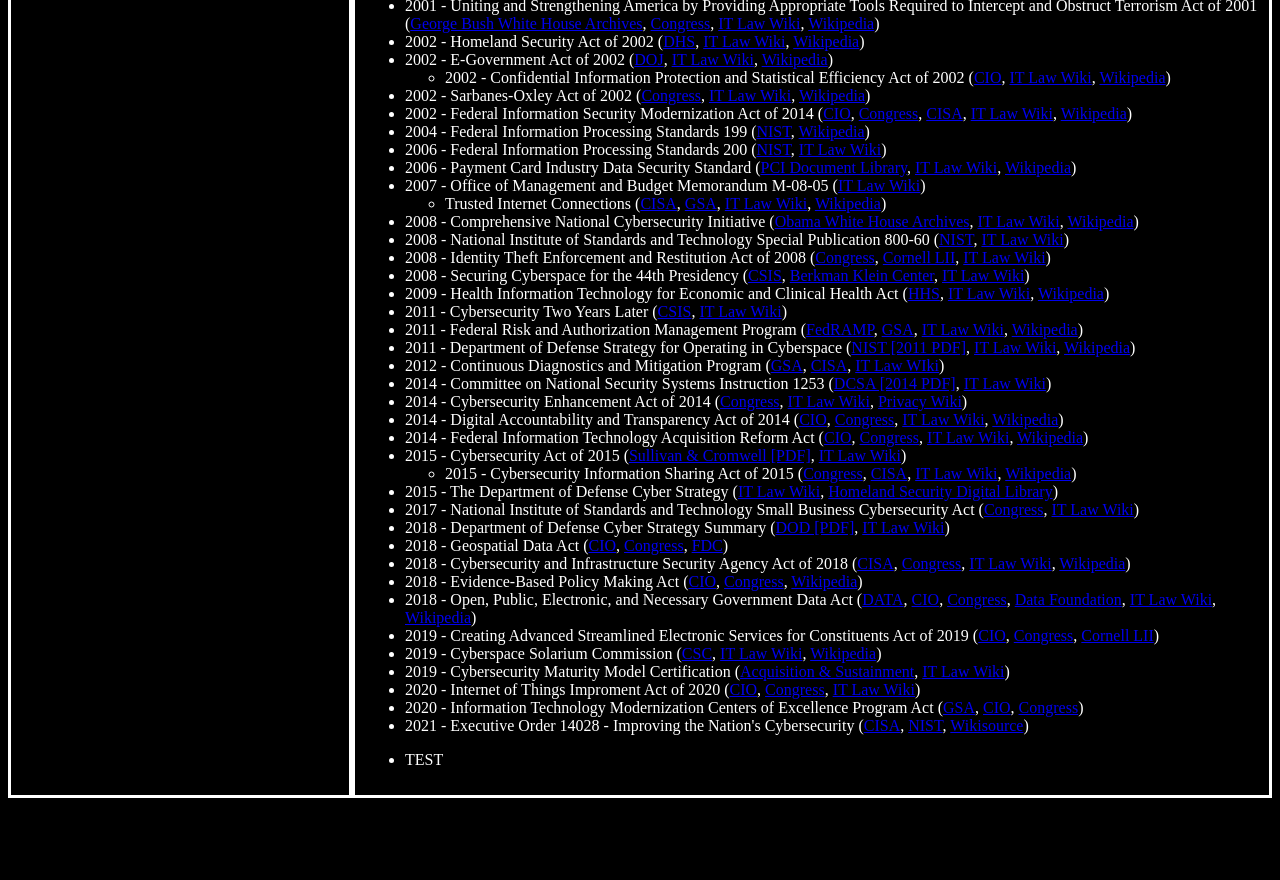
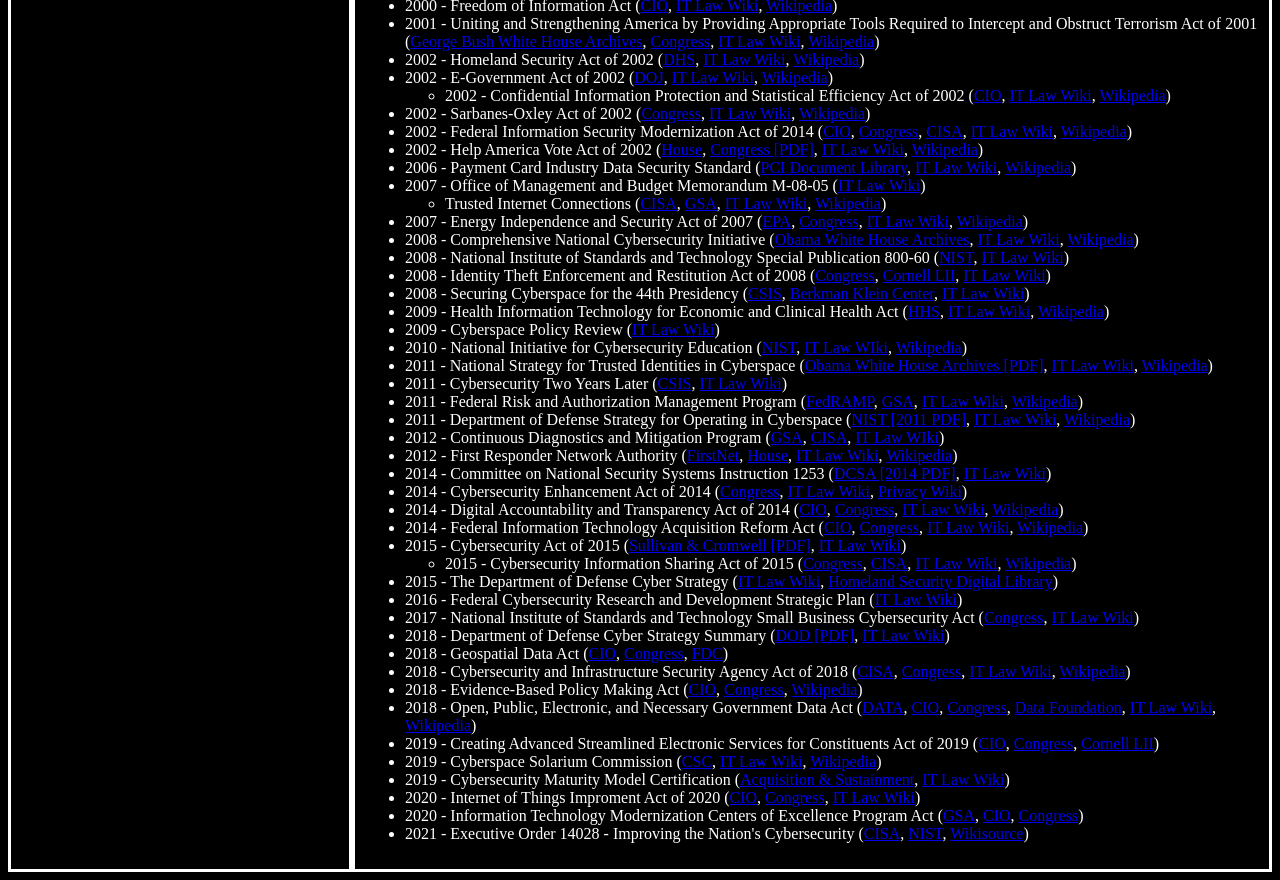
Before and after one commit to petepetepeter/petepetepeter.github.io, a plain HTML site: page cyber_policy.html in a window 1280 px wide. Shown: the part 1245-2125 px from the top of the page. Before the commit the page ends 2051 px from the top, so only its background shows below. Drawn offline with Linux system fonts and the light colour scheme.

Commit message:
version 0.2.2

```diff
--- a/cyber_policy.html
+++ b/cyber_policy.html
@@ -3,14 +3,14 @@
   <head>
     <meta charset="utf-8">
     <link rel="stylesheet" type="text/css" href="docs/assets/css/main.css">
-    <title>US Cyber Policy Timeline</title>
+    <title>USA CySec Policy</title>
   </head>
   <body>
     <div class="title-image">
       <img class="pp" src="docs/assets/images/PetePic.jpg" style="width: 300px" alt="I am pretty.">
     </div>
     <header>
-      <h1>Us Cyber Policy Timeline</h1>
+      <h1>USA Cybersecurity Policy Timeline</h1>
     </header>
     <section>
       <nav>
@@ -43,6 +43,7 @@
             <ul>
               <li><a href="https://www.cisa.gov/directives">CISA Directives</a></li>
               <li><a href="https://csrc.nist.gov/publications/">NIST Publications</a></li>
+              <li><a href="https://www.nist.gov/standardsgov/compliance-faqs-federal-information-processing-standards-fips">Federal Information Processing Standards</a></li>
               <li><a href="https://www.acq.osd.mil/cmmc/index.html">Acquisition & Sustainment: CMMC</a></li>
               <li><a href="https://www.esd.whs.mil/DD/">DOD Washington Headquarters Services</a></li>
               <ul>
@@ -95,22 +96,26 @@
           </ul>
           <li>2002 - Sarbanes-Oxley Act of 2002 (<a href="https://www.congress.gov/bill/107th-congress/house-bill/3763">Congress</a>, <a href="https://itlaw.fandom.com/wiki/Sarbanes-Oxley_Act_of_2002">IT Law Wiki</a>, <a href="https://en.wikipedia.org/wiki/Sarbanes%E2%80%93Oxley_Act">Wikipedia</a>)</li>
           <li>2002 - Federal Information Security Modernization Act of 2014 (<a href="https://www.cio.gov/handbook/it-laws/fisma/?clickEvt">CIO</a>, <a href="https://www.congress.gov/bill/113th-congress/senate-bill/2521">Congress</a>, <a href="https://www.cisa.gov/federal-information-security-modernization-act">CISA</a>, <a href="https://itlaw.fandom.com/wiki/Federal_Information_Security_Modernization_Act_of_2014">IT Law Wiki</a>, <a href="https://en.wikipedia.org/wiki/Federal_Information_Security_Modernization_Act_of_2014">Wikipedia</a>)</li>
-          <li>2004 - Federal Information Processing Standards 199 (<a href="https://csrc.nist.gov/publications/detail/fips/199/final">NIST</a>, <a href="https://en.wikipedia.org/wiki/FIPS_199">Wikipedia</a>)</li>
-          <li>2006 - Federal Information Processing Standards 200 (<a href="https://csrc.nist.gov/publications/detail/fips/200/final">NIST</a>, <a href="https://itlaw.fandom.com/wiki/FIPS_200">IT Law Wiki</a>)</li>
+          <li>2002 - Help America Vote Act of 2002 (<a href="https://uscode.house.gov/view.xhtml?path=/prelim@title52/subtitle2/chapter209&edition=prelim">House</a>, <a href="https://www.congress.gov/107/plaws/publ252/PLAW-107publ252.pdf">Congress [PDF]</a>, <a href="https://itlaw.fandom.com/wiki/Help_America_Vote_Act_of_2002">IT Law Wiki</a>, <a href="https://en.wikipedia.org/wiki/Help_America_Vote_Act">Wikipedia</a>)</li>
           <li>2006 - Payment Card Industry Data Security Standard (<a href="https://www.pcisecuritystandards.org/document_library">PCI Document Library</a>, <a href="https://itlaw.fandom.com/wiki/Payment_Card_Industry_Data_Security_Standard">IT Law Wiki</a>, <a href="https://en.wikipedia.org/wiki/Payment_Card_Industry_Data_Security_Standard">Wikipedia</a>)</li>
           <li>2007 - Office of Management and Budget Memorandum M-08-05 (<a href="https://itlaw.fandom.com/wiki/OMB_Memorandum_M-08-05">IT Law Wiki</a>)</li>
           <ul>
             <li>Trusted Internet Connections (<a href="https://www.cisa.gov/trusted-internet-connections">CISA</a>, <a href="https://www.gsa.gov/technology/technology-products-services/it-security/trusted-internet-connections-tics">GSA</a>, <a href="https://itlaw.fandom.com/wiki/Trusted_Internet_Connections_Initiative">IT Law Wiki</a>, <a href="https://en.wikipedia.org/wiki/Trusted_Internet_Connection">Wikipedia</a>)</li>
           </ul>
+          <li>2007 - Energy Independence and Security Act of 2007 (<a href="https://www.epa.gov/laws-regulations/summary-energy-independence-and-security-act">EPA</a>, <a href="https://www.congress.gov/bill/110th-congress/house-bill/6">Congress</a>, <a href="https://itlaw.fandom.com/wiki/Energy_Independence_and_Security_Act_of_2007">IT Law Wiki</a>, <a href="https://en.wikipedia.org/wiki/Energy_Independence_and_Security_Act_of_2007">Wikipedia</a>)</li>
           <li>2008 - Comprehensive National Cybersecurity Initiative (<a href="https://obamawhitehouse.archives.gov/issues/foreign-policy/cybersecurity/national-initiative">Obama White House Archives</a>, <a href="https://itlaw.fandom.com/wiki/Comprehensive_National_Cybersecurity_Initiative">IT Law Wiki</a>, <a href="https://en.wikipedia.org/wiki/Comprehensive_National_Cybersecurity_Initiative">Wikipedia</a>)</li>
           <li>2008 - National Institute of Standards and Technology Special Publication 800-60 (<a href="https://csrc.nist.gov/publications/detail/sp/800-60/vol-1-rev-1/final">NIST</a>, <a href="https://itlaw.fandom.com/wiki/NIST_Special_Publication_800-60">IT Law Wiki</a>)</li>
           <li>2008 - Identity Theft Enforcement and Restitution Act of 2008 (<a href="https://www.congress.gov/bill/110th-congress/house-bill/6060">Congress</a>, <a href="https://www.law.cornell.edu/topn/identity_theft_enforcement_and_restitution_act_of_2008">Cornell LII</a>, <a href="https://itlaw.fandom.com/wiki/Identity_Theft_Enforcement_and_Restitution_Act_of_2008">IT Law Wiki</a>)</li>
           <li>2008 - Securing Cyberspace for the 44th Presidency (<a href="https://www.csis.org/analysis/securing-cyberspace-44th-presidency">CSIS</a>, <a href="https://cyber.harvard.edu/cybersecurity/Securing_Cyberspace_for_the_44th_Presidency">Berkman Klein Center</a>, <a href="https://itlaw.fandom.com/wiki/Securing_Cyberspace_for_the_44th_Presidency">IT Law Wiki</a>)</li>
           <li>2009 - Health Information Technology for Economic and Clinical Health Act (<a href="https://www.hhs.gov/hipaa/for-professionals/special-topics/hitech-act-enforcement-interim-final-rule/index.html">HHS</a>, <a href="https://itlaw.fandom.com/wiki/HITECH_Act">IT Law Wiki</a>, <a href="https://en.wikipedia.org/wiki/Health_Information_Technology_for_Economic_and_Clinical_Health_Act">Wikipedia</a>)</li>
+          <li>2009 - Cyberspace Policy Review (<a href="https://itlaw.fandom.com/wiki/Cyberspace_Policy_Review:_Assuring_a_Trusted_and_Resilient_Information_and_Communications_Infrastructure">IT Law Wiki</a>)</li>
+          <li>2010 - National Initiative for Cybersecurity Education (<a href="https://www.nist.gov/itl/applied-cybersecurity/nice">NIST</a>, <a href="https://itlaw.fandom.com/wiki/National_Initiative_for_Cybersecurity_Education">IT Law WIki</a>, <a href="https://en.wikipedia.org/wiki/National_Initiative_for_Cybersecurity_Education">Wikipedia</a>)</li>
+          <li>2011 - National Strategy for Trusted Identities in Cyberspace (<a href="https://obamawhitehouse.archives.gov/sites/default/files/rss_viewer/NSTICstrategy_041511.pdf">Obama White House Archives [PDF]</a>, <a href="https://itlaw.fandom.com/wiki/National_Strategy_for_Trusted_Identities_in_Cyberspace:_Creating_Options_for_Enhanced_Online_Security_and_Privacy">IT Law Wiki</a>, <a href="https://en.wikipedia.org/wiki/National_Strategy_for_Trusted_Identities_in_Cyberspace">Wikipedia</a>)</li>
           <li>2011 - Cybersecurity Two Years Later (<a href="https://www.csis.org/analysis/cybersecurity-two-years-later">CSIS</a>, <a href="https://itlaw.fandom.com/wiki/Cybersecurity_Two_Years_Later">IT Law Wiki</a>)</li>
           <li>2011 - Federal Risk and Authorization Management Program (<a href="https://www.fedramp.gov/">FedRAMP</a>, <a href="https://www.gsa.gov/technology/government-it-initiatives/fedramp">GSA</a>, <a href="https://itlaw.fandom.com/wiki/Federal_Risk_and_Authorization_Management_Program">IT Law Wiki</a>, <a href="https://en.wikipedia.org/wiki/FedRAMP">Wikipedia</a>)</li>
           <li>2011 - Department of Defense Strategy for Operating in Cyberspace (<a href="https://csrc.nist.gov/CSRC/media/Projects/ISPAB/documents/DOD-Strategy-for-Operating-in-Cyberspace.pdf">NIST [2011 PDF]</a>, <a href="https://itlaw.fandom.com/wiki/Department_of_Defense_Strategy_for_Operating_in_Cyberspace">IT Law Wiki</a>, <a href="https://en.wikipedia.org/wiki/U.S._Department_of_Defense_Strategy_for_Operating_in_Cyberspace">Wikipedia</a>)</li>
           <li>2012 - Continuous Diagnostics and Mitigation Program (<a href="https://www.gsa.gov/technology/technology-products-services/it-security/continuous-diagnostics-mitigation-cdm-program">GSA</a>, <a href="https://www.cisa.gov/cdm">CISA</a>, <a href="https://itlaw.fandom.com/wiki/Continuous_Diagnostics_and_Mitigation">IT Law WIki</a>)</li>
+          <li>2012 - First Responder Network Authority (<a href="https://firstnet.gov/">FirstNet</a>,  <a href="https://uscode.house.gov/view.xhtml?path=/prelim@title47/chapter13&edition=prelim">House</a>, <a href="https://itlaw.fandom.com/wiki/First_Responder_Network_Authority">IT Law Wiki</a>, <a href="https://en.wikipedia.org/wiki/First_Responder_Network_Authority">Wikipedia</a>)</li>
           <li>2014 - Committee on National Security Systems Instruction 1253 (<a href="https://www.dcsa.mil/portals/91/documents/ctp/nao/CNSSI_No1253.pdf">DCSA [2014 PDF]</a>, <a href="https://itlaw.fandom.com/wiki/Committee_on_National_Security_Systems_Instruction_1253">IT Law Wiki</a>)</li>
           <li>2014 - Cybersecurity Enhancement Act of 2014 (<a href="https://www.congress.gov/bill/113th-congress/senate-bill/1353">Congress</a>, <a href="https://itlaw.fandom.com/wiki/Cybersecurity_Enhancement_Act_of_2014">IT Law Wiki</a>, <a href="https://privacy.wiki/index.php?title=Cybersecurity_Enhancement_Act_of_2014">Privacy Wiki</a>)</li>
           <li>2014 - Digital Accountability and Transparency Act of 2014 (<a href="https://www.cio.gov/handbook/it-laws/data/?clickEvt">CIO</a>, <a href="https://www.congress.gov/bill/113th-congress/senate-bill/994">Congress</a>, <a href="https://itlaw.fandom.com/wiki/Digital_Accountability_and_Transparency_Act">IT Law Wiki</a>, <a href="https://en.wikipedia.org/wiki/Digital_Accountability_and_Transparency_Act_of_2014">Wikipedia</a>)</li>
@@ -120,6 +125,7 @@
             <li>2015 - Cybersecurity Information Sharing Act of 2015 (<a href="https://www.congress.gov/bill/114th-congress/senate-bill/754">Congress</a>, <a href="https://www.cisa.gov/publication/cybersecurity-information-sharing-act-2015-procedures-and-guidance">CISA</a>, <a href="https://itlaw.fandom.com/wiki/Cybersecurity_Information_Sharing_Act_of_2015">IT Law Wiki</a>, <a href="https://en.wikipedia.org/wiki/Cybersecurity_Information_Sharing_Act">Wikipedia</a>)</li>
           </ul>
           <li>2015 - The Department of Defense Cyber Strategy (<a href="https://itlaw.fandom.com/wiki/The_DoD_Cyber_Strategy">IT Law Wiki</a>, <a href="https://www.hsdl.org/?abstract&did=764848">Homeland Security Digital Library</a>)</li>
+          <li>2016 - Federal Cybersecurity Research and Development Strategic Plan (<a href="https://itlaw.fandom.com/wiki/Federal_Cybersecurity_Research_and_Development_Strategic_Plan">IT Law Wiki</a>)</li>
           <li>2017 - National Institute of Standards and Technology Small Business Cybersecurity Act (<a href="https://www.congress.gov/bill/115th-congress/senate-bill/770">Congress</a>, <a href="https://itlaw.fandom.com/wiki/NIST_Small_Business_Cybersecurity_Act">IT Law Wiki</a>)</li>
           <li>2018 - Department of Defense Cyber Strategy Summary (<a href="https://media.defense.gov/2018/Sep/18/2002041658/-1/-1/1/CYBER_STRATEGY_SUMMARY_FINAL.PDF">DOD [PDF]</a>, <a href="https://itlaw.fandom.com/wiki/Summary_2018_Department_of_Defense_Cyber_Strategy">IT Law Wiki</a>)</li>
           <li>2018 - Geospatial Data Act (<a href="https://www.cio.gov/handbook/it-laws/gda/?clickEvt">CIO</a>, <a href="https://www.congress.gov/bill/115th-congress/house-bill/3522">Congress</a>, <a href="https://www.fgdc.gov/gda">FDC</a>)</li>
@@ -133,10 +139,6 @@
           <li>2020 - Information Technology Modernization Centers of Excellence Program Act (<a href="https://www.gsa.gov/about-us/organization/federal-acquisition-service/technology-transformation-services/the-centers-of-excellence">GSA</a>, <a href="https://www.cio.gov/handbook/it-laws/modernization-centers-of-excellence-program-act/?clickEvt">CIO</a>, <a href="https://www.congress.gov/bill/116th-congress/house-bill/5901">Congress</a>)</li>
           <li>2021 - Executive Order 14028 - Improving the Nation's Cybersecurity (<a href="https://www.cisa.gov/executive-order-improving-nations-cybersecurity">CISA</a>, <a href="https://www.nist.gov/itl/executive-order-improving-nations-cybersecurity">NIST</a>, <a href="https://en.wikisource.org/wiki/Executive_Order_on_Improving_the_Nation%27s_Cybersecurity">Wikisource</a>)</li>
         </ul>
-
-        <ul>
-          <li>TEST</li>
-        </ul>
       </article>
   </body>
 </html>
```
